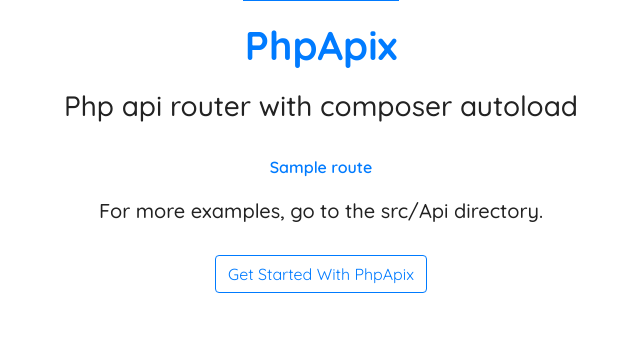
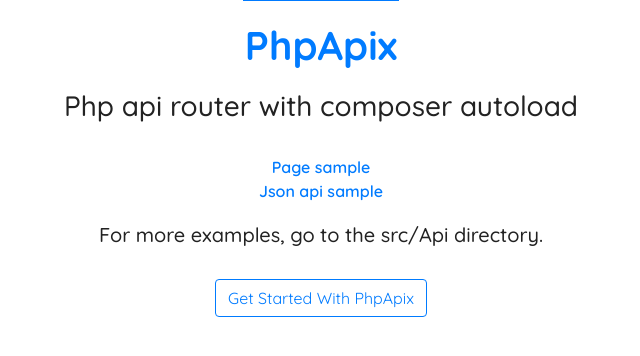
Before and after one commit to moovspace/PhpApix, a PHP site: page / in a window 1280 px wide. Shown: the part 205-561 px from the top of the page, without its empty margins (319-959 px from the left). Run offline with PHP 8.4, Linux system fonts and the light colour scheme; the visitor is signed in with stand-in values (Sample User, id 1); data that the repository does not hold is empty; some libraries are stand-ins or nearby versions.

Commit message:
Php api router with composer autoload

```diff
--- a/router.php
+++ b/router.php
@@ -10,10 +10,12 @@
 
     // Home page /index
     $r->Set("/index", "Api/Home/Home", "Index");
-    // $r->Set("/index", "Api/Home/Home", "Index");
 
     // Error page /error404
     $r->Set("/error404", "Api/Error/ErrorPage", "Error404");
+
+    // Api route
+    $r->Set("/api/user/{id}", "Api/User/User", "GetId");
 
     // Add route: url, class path, class method
     $r->Set("/welcome/email/{id}", "Api/Sample/SampleClass", "Index");
--- a/src/Api/Home/Home.php
+++ b/src/Api/Home/Home.php
@@ -22,7 +22,8 @@
 			<h1>PhpApix</h1>
 			<h3>Php api router with composer autoload</h3>
 			<br>
-			<a href="/welcome/email/UserName"> Sample route </a>
+			<a href="/welcome/email/UserName"> Page sample </a> </br>
+			<a href="/api/user/Admin"> Json api sample </a>
 			<h5>For more examples, go to the src/Api directory.</h5>
 			<br>
 			<a href="https://github.com/moovspace/PhpApix" class="btn btn-outline-primary" target="__blank"> Get Started With PhpApix</a>
--- a/src/Api/Sample/SampleClass.php
+++ b/src/Api/Sample/SampleClass.php
@@ -21,24 +21,22 @@
             Html::Header();
 
             echo '<div class="box">';
+
                 echo '<h2>SampleClass works!</h2>';
-
                 // Url params: /welcome/email => welcome, email
                 $params = $router->GetParams($_SERVER['REQUEST_URI']);
                 echo '<br>' . ucfirst($params[0]) . ' ' . $params[2];
 
+
                 echo '<h2>Database works!</h2>';
                 echo '<div class="box">';
-
                 // Mysql pdo sample
                 $r = $this->Pdo->prepare("SELECT * FROM users WHERE id != :id LIMIT 5");
                 $r->execute([':id' => 0]);
                 $rows = $r->fetchAll(); // Get rows
-
                 foreach ($rows[0] as $key => $value) {
                     echo '<div class="list-box"> <bold>'.$key.'</bold> '.$value.'</div>';
                 }
-
                 echo '</div>';
 
 
```
Also changed, not shown: src/Api/User/User.php (added, +40 -0 lines), README.md. Lines whose indentation alone changed are shown as unchanged.
